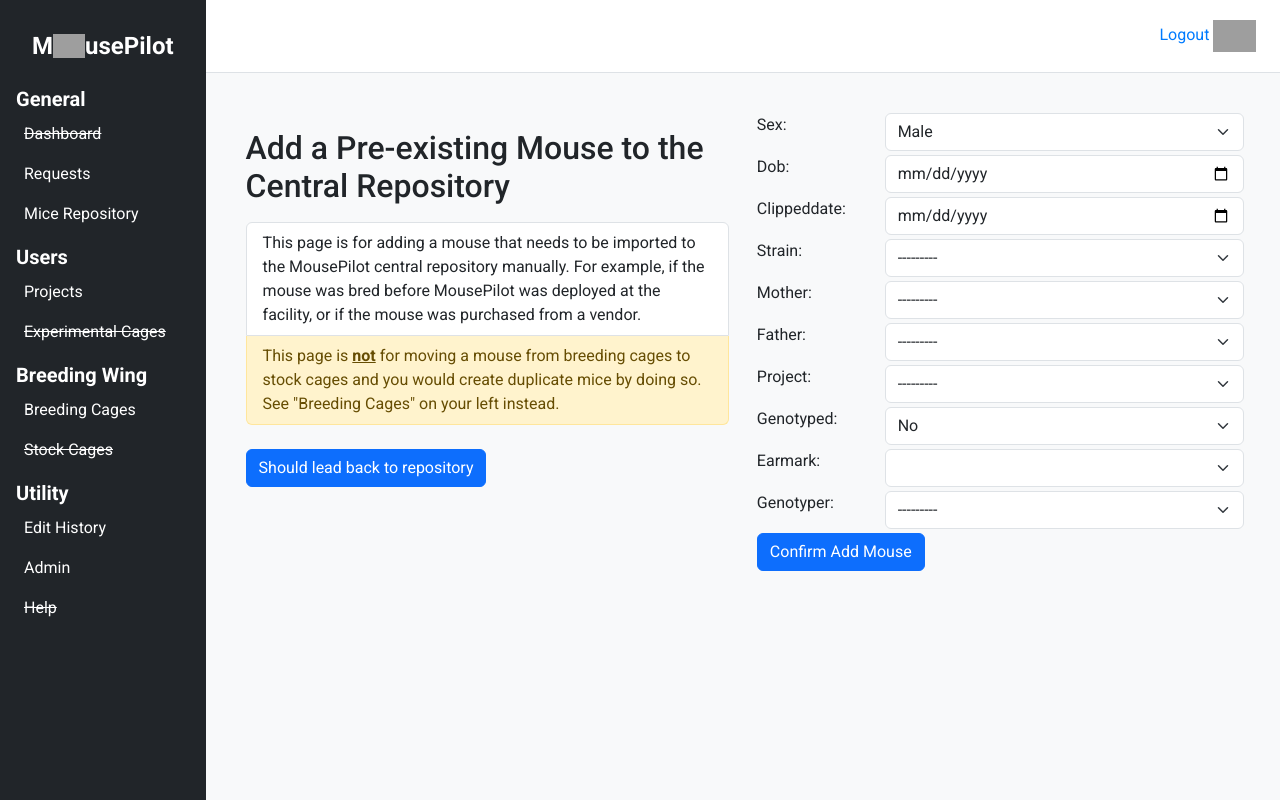
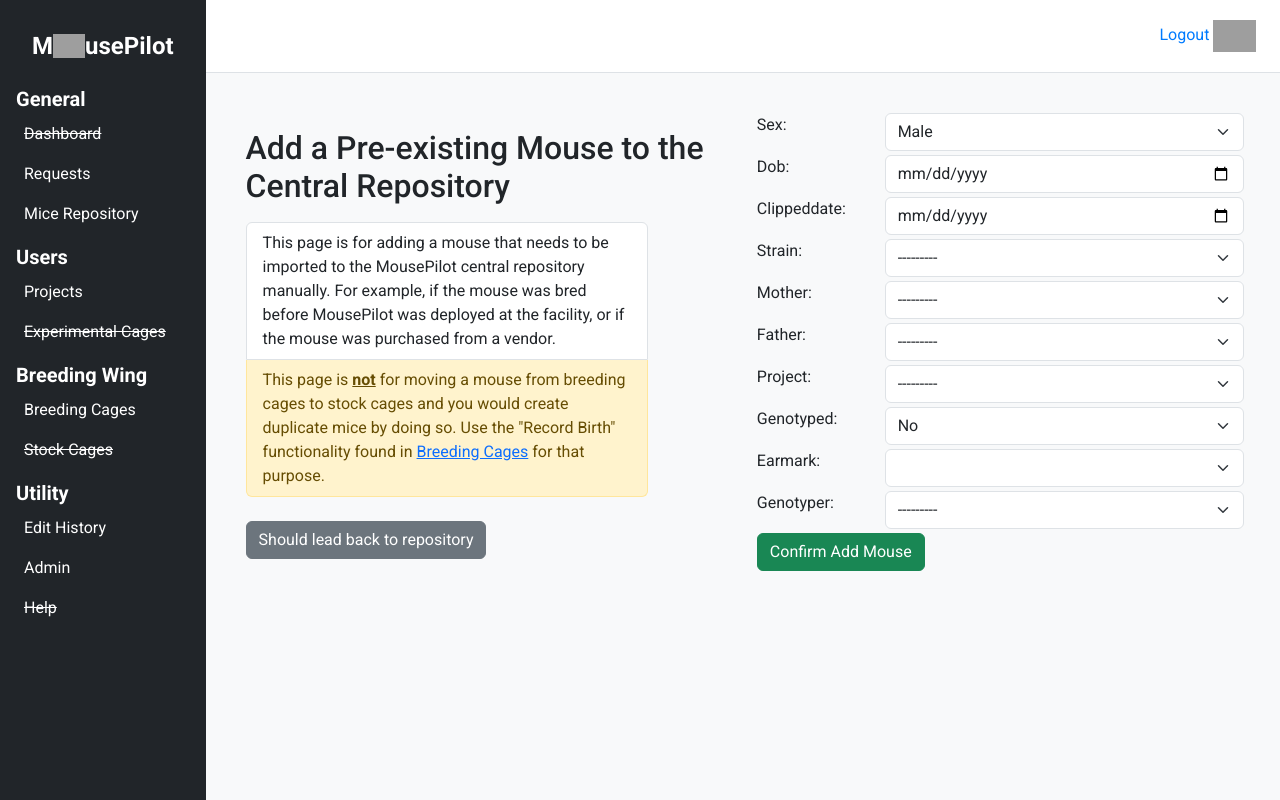
Before and after one commit to GeoffreyBush/mouse_pilot_postgresql, a Django app: page /website/add_mouse_to_repository in a window 1280 px wide. Run offline with Django 4.2, Linux system fonts and the light colour scheme; the visitor is signed in with stand-in values (Sample User, id 1); data comes from the database, SQL or seed files in the repository; data that the repository does not hold is empty; parts of the project's set-up code (start-up, migrations or seed data) failed here and were passed over; some libraries are stand-ins or nearby versions; grey boxes are pictures that could not be loaded.

Commit message:
Change width of user messages

```diff
--- a/website/templates/general/add_mouse_to_repository.html
+++ b/website/templates/general/add_mouse_to_repository.html
@@ -7,17 +7,20 @@
     <h2 class="my-3">
         Add a Pre-existing Mouse to the Central Repository
     </h2>
+    <div class="col-10">
         <ul class="list-group">
             <li class="list-group-item">
                 This page is for adding a mouse that needs to be imported to the MousePilot central repository manually. For example, if the mouse was bred before MousePilot was deployed at the facility, or if the mouse was purchased from a vendor.
             </li>
             <li class="list-group-item list-group-item-warning">
-            This page is <u><b>not</b></u> for moving a mouse from breeding cages to stock cages and you would create duplicate mice by doing so. See "Breeding Cages" on your left instead.
+                This page is <u><b>not</b></u> for moving a mouse from breeding cages to stock cages and you would create duplicate mice by doing so.
+                Use the "Record Birth" functionality found in <a href="{% url 'list_breeding_cages' %}">Breeding Cages</a> for that purpose.
             </li>
         </ul>
-    <a class="btn btn-primary mt-4" href="#">
+        <a class="btn btn-secondary mt-4" href="#">
             Should lead back to repository
         </a>
+    </div>
 </div>
 <div class="container my-3">
     <form method="post">
@@ -34,7 +37,7 @@
             </div>
             {% endfor %}
         </div>
-        <button class="btn btn-primary" type="submit">
+        <button class="btn btn-success" type="submit">
             Confirm Add Mouse
         </button>
     </form>
```
Lines whose indentation alone changed are shown as unchanged.
